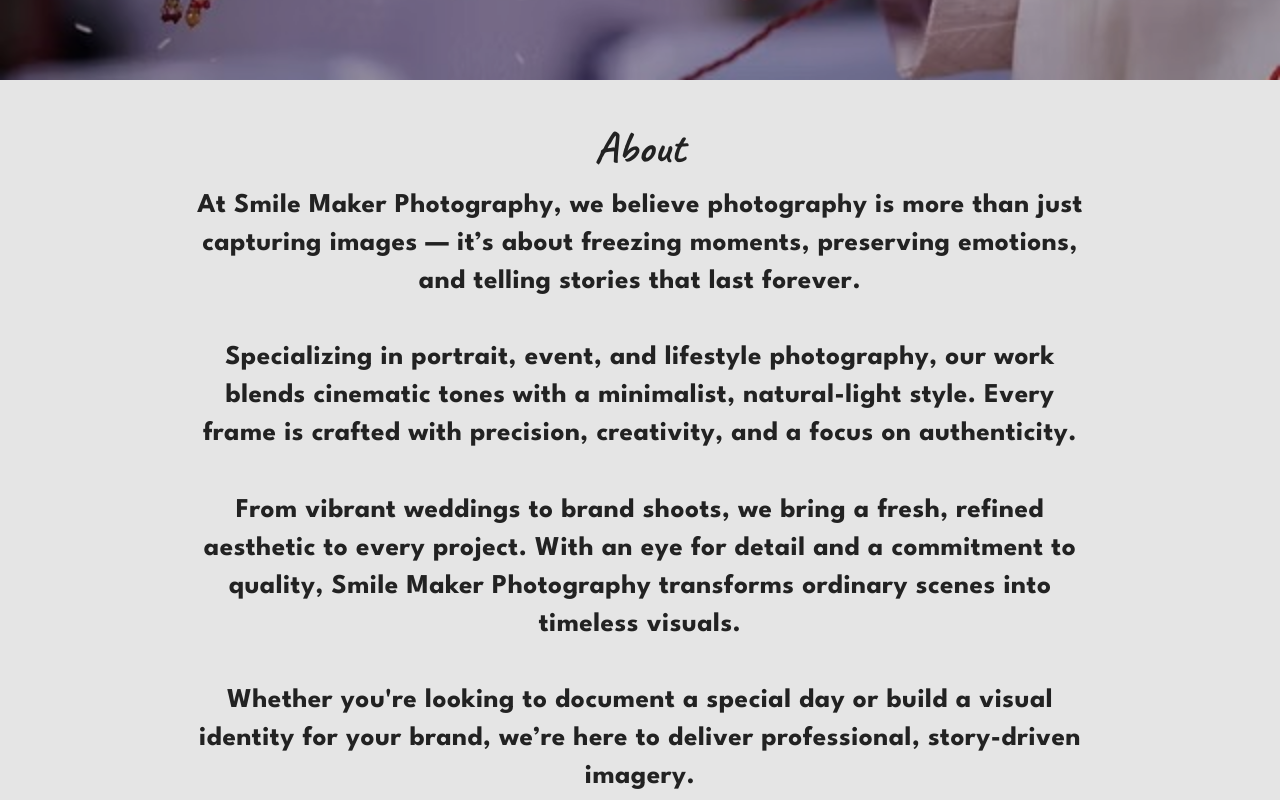
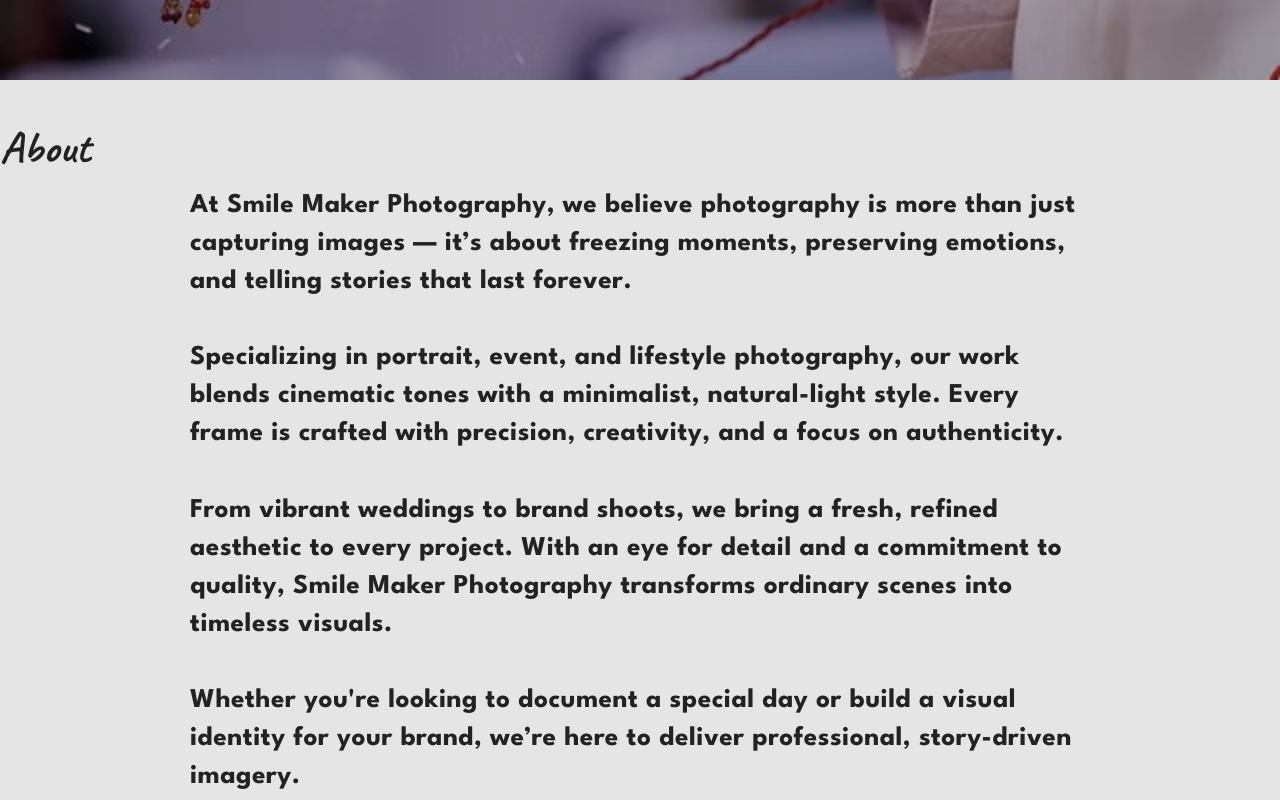
Before and after one commit to smilemakerphotography/smilemaker, a React (Create React App) app: page / in a window 1280 px wide. Shown: the part 800-1600 px from the top of the page. Built offline with nearby package versions, Linux system fonts and the light colour scheme.

Commit message:
update src/About.js to include new features

```diff
--- a/src/About.js
+++ b/src/About.js
@@ -13,15 +13,17 @@ function About() {
       document.head.appendChild(link);
     }
   }, []);
+  // Responsive styles for mobile
+  const isMobile = typeof window !== 'undefined' && window.innerWidth <= 600;
   return (
     <section
       id="about"
       style={{
-        padding: '40px 0',
+        padding: isMobile ? '24px 0' : '40px 0',
         background: '#e5e5e5',
         borderRadius: 0,
         boxShadow: 'none',
-        margin: '0 0 40px 0',
+        margin: isMobile ? '0 0 24px 0' : '0 0 40px 0',
         maxWidth: '100%',
         width: '100%',
         fontFamily: 'Caveat, cursive',
@@ -30,14 +32,16 @@ function About() {
         color: '#222',
       }}
     >
-      <h1 style={{ fontFamily: 'inherit', fontWeight: 900, fontSize: 44, marginBottom: 12 }}>About</h1>
+      <h1 style={{ fontFamily: 'inherit', fontWeight: 900, fontSize: isMobile ? 32 : 44, marginBottom: isMobile ? 8 : 12, textAlign: isMobile ? 'center' : 'left' }}>About</h1>
       <p style={{
-        maxWidth: 900,
+        maxWidth: isMobile ? 340 : 900,
         margin: '0 auto',
-        fontSize: '1.7rem',
+        fontSize: isMobile ? '1.08rem' : '1.7rem',
         lineHeight: 1.4,
         fontFamily: '"League Spartan", sans-serif',
-        fontWeight: 400
+        fontWeight: 400,
+        textAlign: isMobile ? 'center' : 'left',
+        padding: isMobile ? '0 8px' : 0
       }}>
         At <b>Smile Maker Photography</b>, we believe photography is more than just capturing images — it’s about freezing moments, preserving emotions, and telling stories that last forever.<br /><br />
         Specializing in portrait, event, and lifestyle photography, our work blends cinematic tones with a minimalist, natural-light style. Every frame is crafted with precision, creativity, and a focus on authenticity.<br /><br />
```
